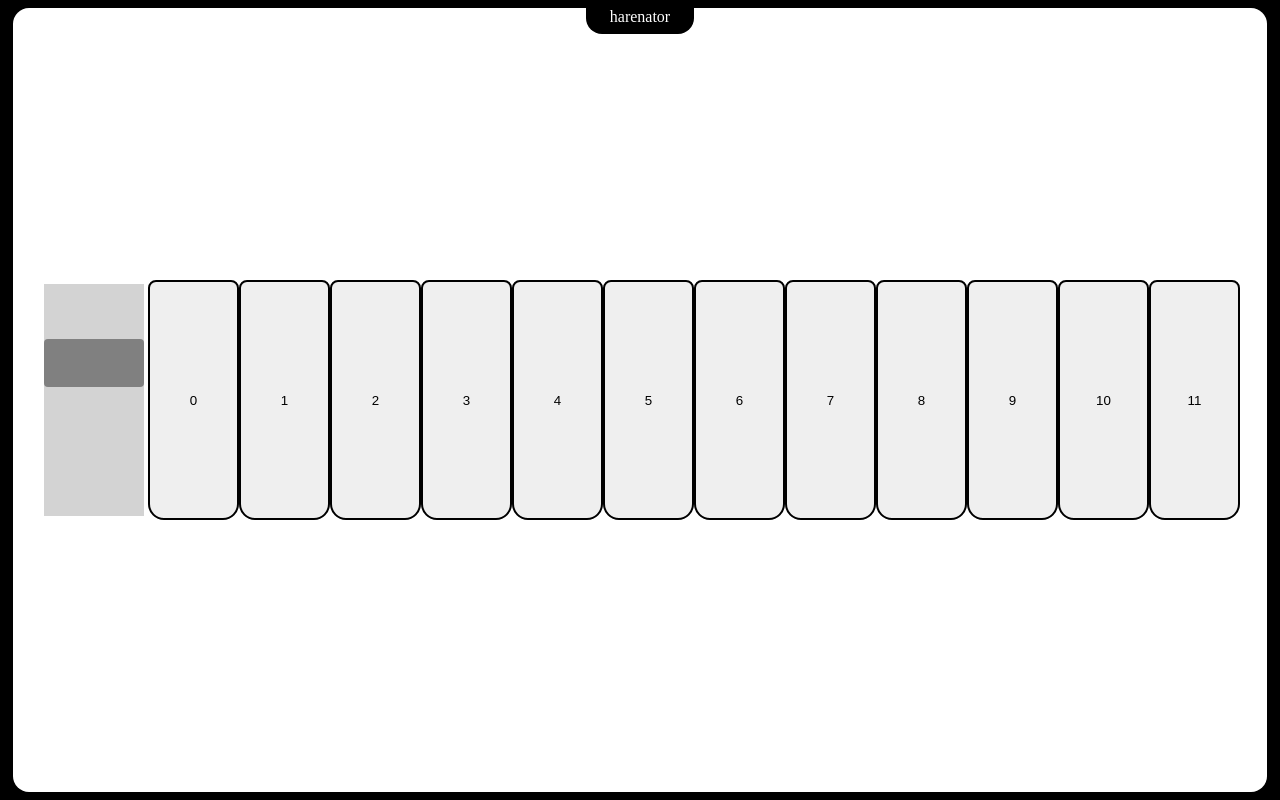
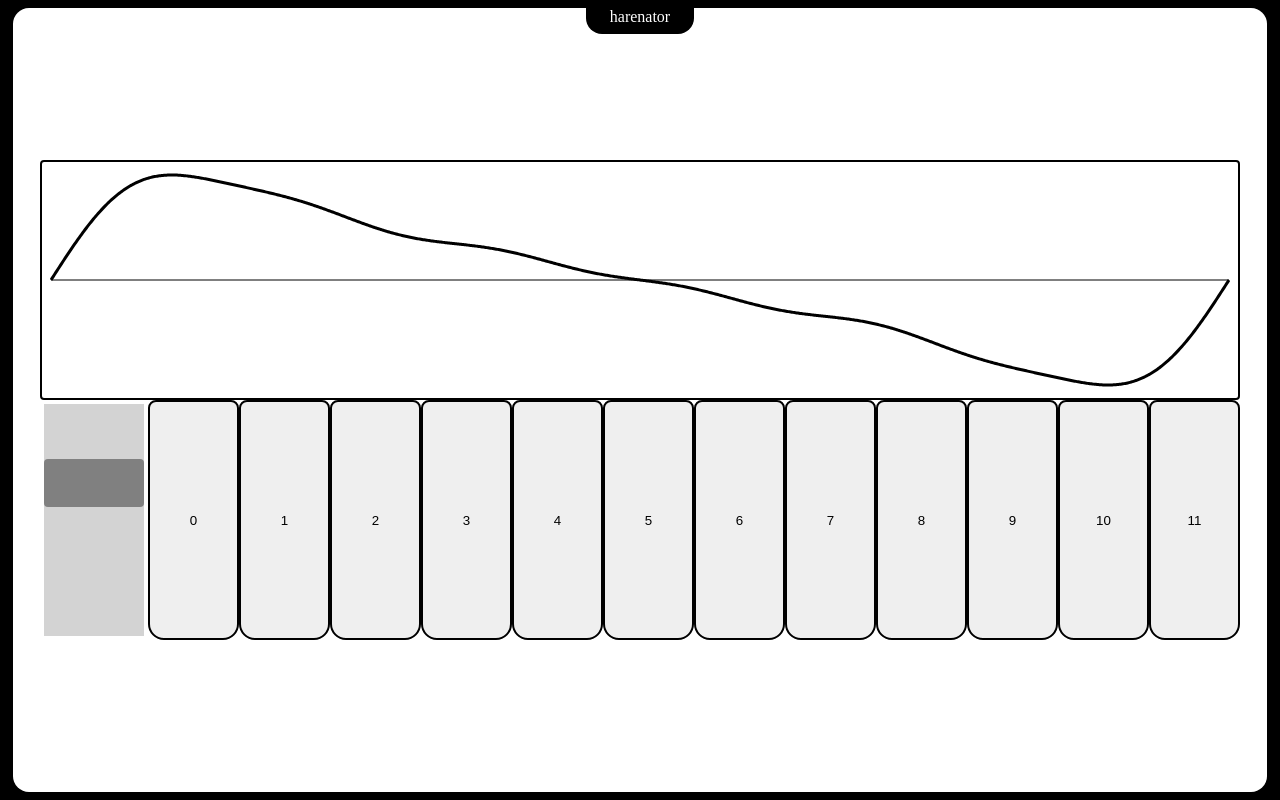
Before and after one commit to k-lila/react_synth, a React (Vite) app: page / in a window 1280 px wide. Built offline with nearby package versions, Linux system fonts and the light colour scheme.

Commit message:
biblioteca d3 para visualização

```diff
--- a/package.json
+++ b/package.json
@@ -20,6 +20,7 @@
   },
   "devDependencies": {
     "@eslint/js": "^9.17.0",
+    "@types/d3": "^7.4.3",
     "@types/react": "^18.3.18",
     "@types/react-dom": "^18.3.5",
     "@vitejs/plugin-react-swc": "^3.5.0",
--- a/src/classes/fundamentalwave.ts
+++ b/src/classes/fundamentalwave.ts
@@ -1,12 +1,60 @@
+import minBufferSize from "../utils/minbuffersize"
+
 class FundamentalWave {
-  type: string
-  constructor(type: string) {
-    this.type = type
+  samplerate: number
+  intensities: number[]
+  wavelist: number[][]
+  wave: number[]
+  constructor(samplerate: number) {
+    this.samplerate = samplerate
+    this.intensities = [1]
+    this.wavelist = []
+    this.wave = []
   }
 
-  getInfo() {
-    console.log(this.type)
+  setIntensities(intensities: number[]) {
+    return this.intensities = intensities
   }
+
+  createSin(pitch: number, intensity: number, multiplier: number) {
+    const { buffersize, num } = minBufferSize(this.samplerate, pitch)
+    console.log(buffersize, num)
+    const num_list: number[] = []
+    for (let i = 0; i <= buffersize; i++) {
+      const sinPosition = Math.sin(((2 * Math.PI * i) / buffersize) * (num * multiplier)) * intensity
+      num_list.push(sinPosition)
+    }
+    return num_list
+  }
+
+  createSinContext(pitch: number) {
+    const waveList = this.intensities.map((m, i) => {
+      return this.createSin(pitch, m,  i + 1)
+    })
+    this.wavelist = waveList
+  }
+
+  getWave() {
+    if (this.wavelist.length > 0) {
+      const wave = this.wavelist[0]
+      for (let i = 1; i < this.wavelist.length; i++) {
+        for (let j=0; j < wave.length; j++) {
+          wave[j] += this.wavelist[i][j]
+        }
+      }
+      const diff = (Math.max(...wave) - Math.min(...wave)) / 2
+      const wave2 = wave.map((m) => m / diff)
+      return wave2
+    }
+  }
+
+  getVisualization() {
+    const visualization = new FundamentalWave(1000)
+    visualization.setIntensities(this.intensities)
+    visualization.createSinContext(1)
+    return visualization.getWave()
+  }
+
 }
 
 export default FundamentalWave
--- /dev/null
+++ b/src/components/synthwave/index.tsx
@@ -0,0 +1,21 @@
+import { useRef } from 'react'
+import useComponentSizes from '../../hooks/useComponentSizes'
+import { SynthWaveProps } from '../../types/props/propstypes'
+import LinePlot from '../../utils/d3exemple'
+import { SynthWaveStyled } from './styles'
+
+const SynthWave = ({ ...props }: SynthWaveProps) => {
+  const graphref = useRef<HTMLDivElement>(null)
+  const { height, width } = useComponentSizes(graphref)
+  return (
+    <SynthWaveStyled>
+      <div ref={graphref}>
+        {props.datavisualization
+          ? LinePlot([props.datavisualization], width, height, 5, 1, 5, 1)
+          : null}
+      </div>
+    </SynthWaveStyled>
+  )
+}
+
+export default SynthWave
--- /dev/null
+++ b/src/components/synthwave/styles.ts
@@ -0,0 +1,18 @@
+import styled from "styled-components";
+
+export const SynthWaveStyled = styled.div`
+  display: flex;
+  justify-items: center;
+  align-items: center;
+  width: 100%;
+  height: 30svh;
+  border-radius: 0.25em;
+  border: solid 2px black;
+  padding: 1vmin;
+  div {
+    display: flex;
+    width: 100%;
+    height: 100%;
+  }
+
+`
--- a/src/containers/harenator/index.tsx
+++ b/src/containers/harenator/index.tsx
@@ -1,16 +1,23 @@
 import FundamentalWave from '../../classes/fundamentalwave'
 import Keyboard from '../../classes/keyboard'
+import SynthWave from '../../components/synthwave'
 import PianoKeyboard from '../pianokeyboard'
 import { HarenatorStyled } from './styles'
 
+const afinacao = 44100
+
 const Harenator = () => {
-  const notes = new Keyboard(440)
-  const note = notes.keyboard.chromatic[4][0]
-  const teste = new FundamentalWave(`${note}`)
-  teste.getInfo()
+  const notes = new Keyboard(afinacao)
+  const note = notes.keyboard.chromatic[4][9]
+  const teste = new FundamentalWave(44100)
+  teste.setIntensities([1, 0.5, 0.25, 0.1, 0.05, 0.05])
+  teste.createSinContext(note)
+  // const data1 = [teste.getWave()]
+  // const data1 = teste.wavelist
 
   return (
     <HarenatorStyled>
+      <SynthWave datavisualization={teste.getVisualization()} />
       <PianoKeyboard />
     </HarenatorStyled>
   )
--- a/src/types/props/propstypes.d.ts
+++ b/src/types/props/propstypes.d.ts
@@ -7,3 +7,7 @@ declare type InterfaceProps = {
 declare type PianoKeyProps = {
   pitch: number
 }
+
+declare type SynthWaveProps = {
+  datavisualization: number[] | undefined
+}
--- /dev/null
+++ b/src/utils/d3exemple.tsx
@@ -0,0 +1,41 @@
+import * as d3 from 'd3'
+
+export default function LinePlot(
+  data: number[][],
+  width: number,
+  height: number,
+  marginTop: number,
+  marginRight: number,
+  marginBottom: number,
+  marginLeft: number
+) {
+  const x = d3.scaleLinear(
+    [0, data[0].length - 1],
+    [marginLeft, width - marginRight]
+  )
+  const y = d3.scaleLinear([-1, 1], [height - marginBottom, marginTop])
+  const line = d3.line((d, i) => x(i), y)
+  return (
+    <svg width={width} height={height}>
+      <line
+        x1={x(0)}
+        x2={width - marginRight}
+        y1={height / 2}
+        y2={height / 2}
+        stroke="black"
+        strokeWidth="1"
+      />
+      {data.map((m, i) => {
+        return (
+          <path
+            key={i}
+            fill="none"
+            stroke="black"
+            strokeWidth="3"
+            d={line(m) || undefined}
+          />
+        )
+      })}
+    </svg>
+  )
+}
```
Also changed, not shown: 1 other file (tests, documents, lock files or other folders).
